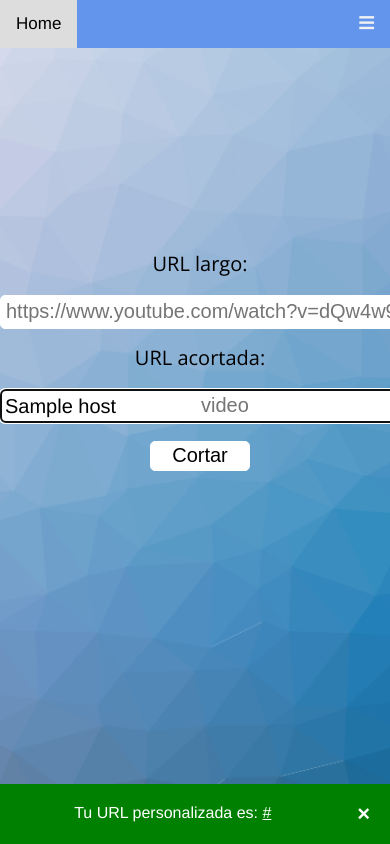
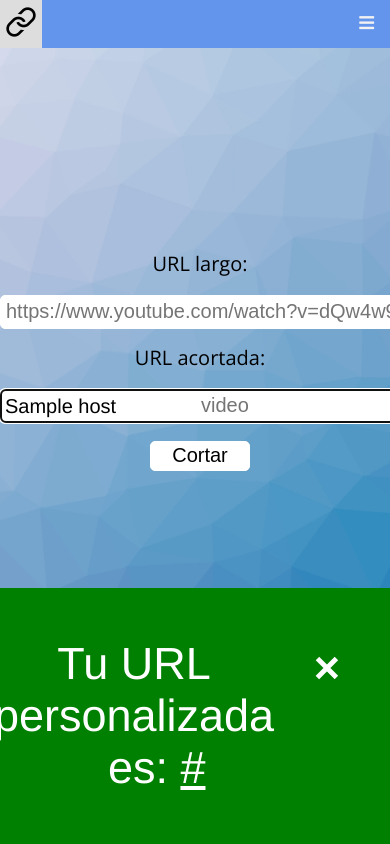
Before and after one commit to MaioSource/AcortadorURL, a Flask app: template templates/index.html in a window 390 px wide; the page is wider, and only the part inside the window is pictured. Run offline with Flask 2, Linux system fonts and the light colour scheme; the template is opened without the code that fills it: most values are stand-ins (such as "Sample title", 1, 10 or a date in 2020); parts of the project's set-up code (start-up, migrations or seed data) failed here and were passed over; some libraries are stand-ins or nearby versions.

Commit message:
FIX Media Query for phone

```diff
--- a/static/css/css.css
+++ b/static/css/css.css
@@ -169,6 +169,10 @@ html {
   font-size: 17px;
 }
 
+#home{
+  padding: 6px 5px 5px 5px;
+}
+
 .topnav a:hover {
   background-color: #ddd;
   color: black;
@@ -178,7 +182,7 @@ html {
   display: none;
 }
 
-@media only screen and (orientation: Portrait){
+@media only screen and (max-aspect-ratio: 13/9){
   .topnav a:not(:first-child){
     display: none;
   }
@@ -238,8 +242,90 @@ html {
     top: 14px;
     font-size: 40px;
   }
+  .if-elements{
+    margin: 0;
+    margin-left: 6%;
+    font-size: 45px;
+  }
+  .alert {
+    position: absolute;
+    padding: 50px;
+    background-color: #f44336;
+    color: white;
+    width: 100%;
+    bottom: 0;
+    right: 0;
+    text-align: center;
+  }
+
+  .alert-2 {
+    position: absolute;
+    padding: 50px;
+    background-color: green;
+    color: white;
+    width: 100%;
+    bottom: 0;
+    right: 0;
+    text-align: center;
+  }
+
+  .closebtn {
+    margin-left: 19px;
+    color: white;
+    font-weight: bold;
+    float: right;
+    font-size: 45px;
+    line-height: 60px;
+    cursor: pointer;
+    transition: 0.3s;
+  }
 }
-
+@media only screen and (max-width: 966px){
+  .topnav a{
+    font-size: 17px;
+  }
+  .texto{
+    font-size: 30px;
+  }
+  #content{
+    position: absolute;
+    top:45%;
+    left:38%;
+    width:600px;
+    height:300px;
+    margin-top:-150px;
+    padding:5px;
+  }
+  #URLLargo{
+    width: 98%;
+    height: 30px;
+    font-size: 20px;
+  }
+  #URLCorto{
+    padding: 1px 1px 1px 200px;
+    width: 65%;
+    height: 30px;
+    font-size: 20px;
+  }
+  .button{
+    height: 30px;
+    width: 100px;
+    font-size: 20px;
+  }
+  .unit {
+    position: absolute;
+    display: block;
+    left: 5px;
+    top: 6px;
+    font-size: 20px;
+  }
+  @-moz-document url-prefix() {
+    #URLCorto {
+      width: 60%;
+      padding: 1px 1px 1px 233px;
+    }
+  }
+}
 @media only screen and (max-width: 670px){
   .topnav a{
     font-size: 17px;
@@ -358,3 +444,65 @@ html {
     }
   }
 }
+/*
+@media only screen and (orientation: landscape){
+  .topnav a:not(:first-child){
+    display: none;
+  }
+  .topnav a{
+    font-size: 70px;
+  }
+  .topnav a.icon {
+    float: right;
+    display: block;
+  }
+  .topnav.responsive {
+    position: relative;
+  }
+  .topnav.responsive .icon {
+    position: absolute;
+    right: 0;
+    top: 0;
+  }
+  .topnav.responsive a {
+    float: none;
+    display: block;
+    text-align: left;
+  }
+  #content{
+    position: absolute;
+    top:45%;
+    left:30%;
+    width:800px;
+    height:500px;
+    margin-top:-150px;
+    padding:5px;
+  }
+  .texto{
+    font-size: 60px;
+  }
+
+  #URLLargo{
+    width: 98%;
+    height: 70px;
+    font-size: 40px;
+  }
+  #URLCorto{
+    padding: 1px 1px 1px 395px;
+    width: 49%;
+    height: 70px;
+    font-size: 40px;
+  }
+  .button{
+    height: 70px;
+    width: 160px;
+    font-size: 40px;
+  }
+  .unit {
+    position: absolute;
+    display: block;
+    left: 5px;
+    top: 14px;
+    font-size: 40px;
+  }
+}*/
--- a/templates/index.html
+++ b/templates/index.html
@@ -11,9 +11,9 @@
 </head>
 <body>
 	<div class="topnav" id="myTopnav">
-		<a target="_blank" href="{{host}}">Home</a>
-		<a target="_blank" href="{{ source_code }}">Source code</a>
-		<a target="_blank" href="{{ dev_info[0] }}">{{ dev_info[1] }}</a>
+		<a id="home" target="_blank" href="{{host}}"><img src="{{ url_for('static', filename='img/icon.png') }}" alt="Home"></a>
+		<a target="_blank" href="{{ source_code }}"><i class="fab fa-github"></i> Source code</a>
+		<a target="_blank" href="{{ dev_info[0] }}"><i class="fas fa-user"></i> {{ dev_info[1] }}</a>
 		<a href="javascript:void(0);" class="icon" onclick="myFunction()">
 		    <i class="fa fa-bars"></i>
 		</a>
```
Also changed, not shown: app.db, static/img/icon.png.
